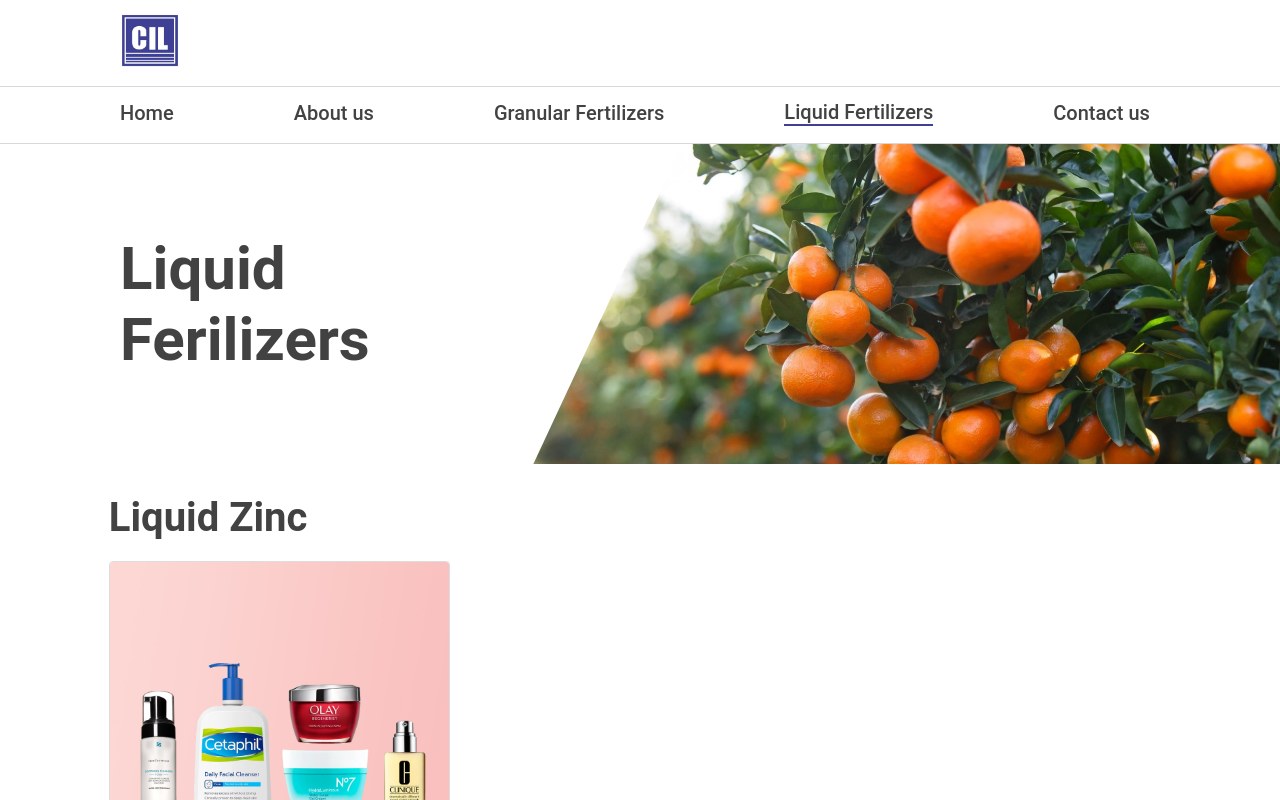
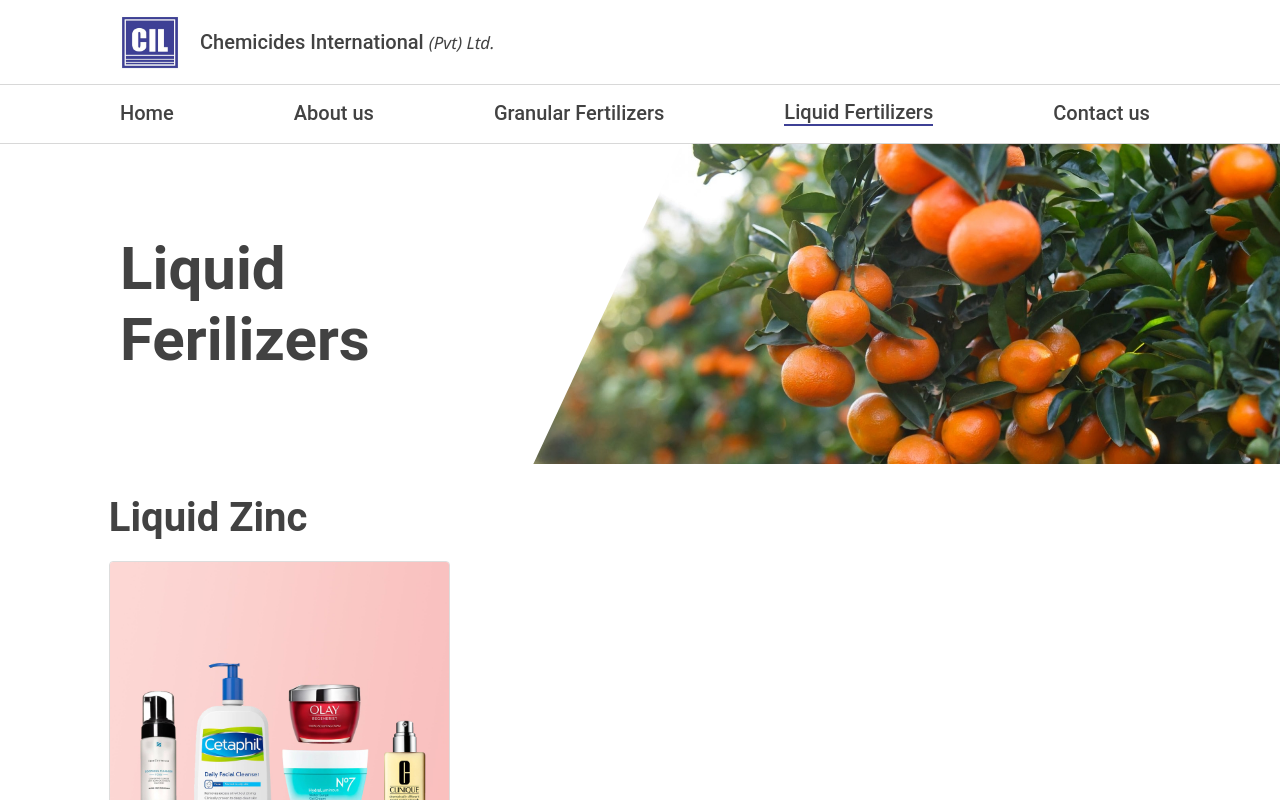
Before and after one commit to jawadAzx/CIL-site, a React (Create React App) app: page /liquid in a window 1280 px wide. Shown: the top 800 px of the page. Built offline with nearby package versions, Linux system fonts and the light colour scheme.

Commit message:
fixed grid

```diff
--- a/src/components/Header/Banner.css
+++ b/src/components/Header/Banner.css
@@ -14,8 +14,28 @@
     flex-direction: row;
     justify-content: space-between;
     align-items: center;
-    background-color: #fff;
-    box-shadow: 0 0 10px rgba(0, 0, 0, 0.1);
+
+}
+
+.banner-text {
+    font-family: 'Roboto', sans-serif;
+    font-size: 20px;
+    font-weight: 500;
+    color: #424242;
+    position: relative;
+    margin-left: 20px;
+
+}
+
+.banner-subtext {
+    font-family: 'Segoe UI', Tahoma, Geneva, Verdana, sans-serif;
+    font-size: 17px;
+    font-weight: 500;
+    color: #424242;
+    position: relative;
+    margin-left: 5px;
+    font-style: italic;
+
 }
 
 .logo {
--- a/src/components/Header/Banner.jsx
+++ b/src/components/Header/Banner.jsx
@@ -6,11 +6,17 @@ const Banner = () => {
     const navigate = useNavigate()
     return (
         <div className='banner-maincontainer'>
-            <div className='banner-container' >
+            <div className='banner-subcontainer' >
                 <img className='logo' onClick={() => navigate('/')} src={logo} />
+                <span className='banner-text'>
+                    Chemicides International
+                    <span className='banner-subtext'>
+                        (Pvt) Ltd.
+                    </span>
+                </span>
             </div>
             <div className='line'></div>
-        </div>
+        </div >
     );
 }
 
--- a/src/components/SubPages/Products.css
+++ b/src/components/SubPages/Products.css
@@ -130,7 +130,11 @@
         width: 100%;
         overflow: hidden;
     }
-
+    .product-grid {
+        display: grid;
+        grid-template-columns: repeat(auto-fit, minmax(300px, 1fr));
+        grid-gap: 20px;
+    }
     .product-top-container {
         display: flex;
         flex-direction: column-reverse;
--- a/src/components/SubPages/Wwe.jsx
+++ b/src/components/SubPages/Wwe.jsx
@@ -24,7 +24,7 @@ const Wwe = () => {
                     Chemicides International Private Limited is a leading chemical company that provides high-quality agricultural products for improved crop yields and enhanced agrarian practices. Our commitment to excellence and innovation has become a trusted name in the industry.
                     Our extensive product range includes cutting-edge solutions tailored to meet the specific needs of farmers and cultivators. From optimizing crop nutrition to promoting growth and productivity, our innovative formulations deliver outstanding results.
                     Backed by a team of experienced professionals and state-of-the-art manufacturing facilities, we ensure consistent quality and superior performance in all our products. At Chemicides International, we prioritize customer satisfaction and sustainable agriculture practices.
-                    Choose Chemicides International Private Limited as your reliable partner for agricultural excellence. Discover our range of practical solutions to support the global agricultural community and contribute to a greener, healthier future. Experience the difference with Chemicides International.
+                    Choose Chemicides International Private Limited as your reliable partner for agricultural superiority. Discover our range of practical solutions to support the global agricultural community and contribute to a greener, healthier future. Experience the difference with Chemicides International.
                 </div>
                 <img src={wweimg} alt="wweimg" className="wwe-mid-img" />
             </div>
```
